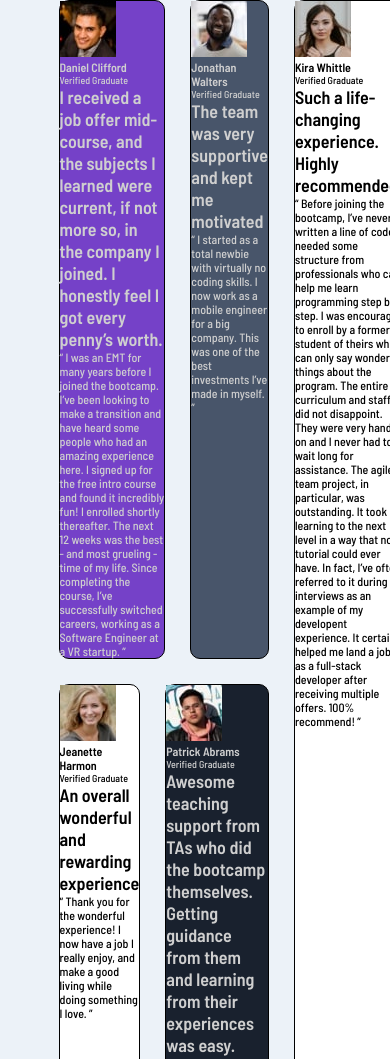
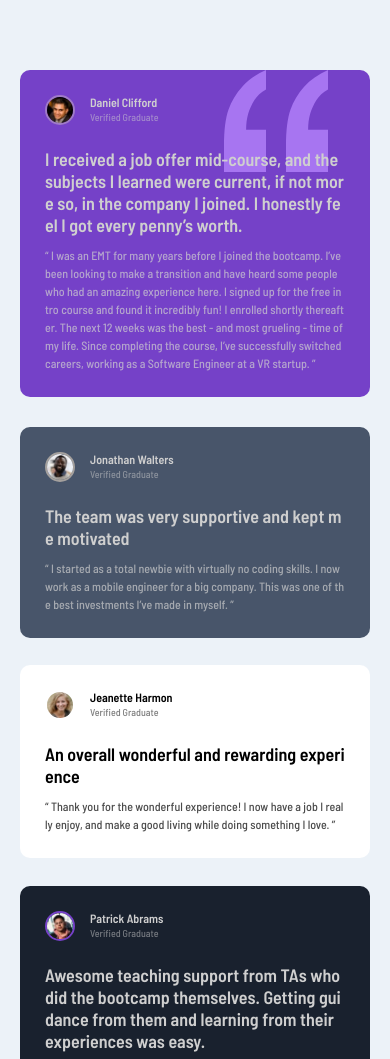
Before and after one commit to Corfaya/testimonials-grid-section-main, a plain HTML site: page index.html in a window 390 px wide. Shown: the top 1059 px of the page. Drawn offline with Linux system fonts and the light colour scheme.

Commit message:
General check of CSS, HTML and README changes

```diff
--- a/index.html
+++ b/index.html
@@ -4,26 +4,20 @@
 <head>
   <meta charset="UTF-8">
   <meta name="viewport" content="width=device-width, initial-scale=1.0">
-  <!-- displays site properly based on user's device -->
 
   <link rel="icon" type="image/png" sizes="32x32" href="./images/favicon-32x32.png">
   <link rel="stylesheet" href="style.css">
 
   <title>Frontend Mentor | [Challenge Name Here]</title>
 
-  <!-- Feel free to remove these styles or customise in your own stylesheet 👍 -->
-  <!-- <style>
-    .attribution { font-size: 11px; text-align: center; }
-    .attribution a { color: hsl(228, 45%, 44%); }
-  </style> -->
 </head>
 
 <body>
 
   <main id="main">
 
-    <article id="clifford-review" class="box  men-text">
-      <section id="clifford">
+    <article id="clifford-review" class="box men-text">
+      <section id="clifford" class="identity">
         <figure><img src="./images/image-daniel.jpg" alt="Profile photo of bootcamp student Daniel Clifford"></figure>
         <div class="profile">
           <h2 class="name">Daniel Clifford</h2>
@@ -46,8 +40,9 @@
     </article>
 
     <article id="walters-review" class="box men-text">
-      <section id="walters">
-        <figure><img src="./images/image-jonathan.jpg" alt="Profile photo of bootcamp student Jonathan Walters"></figure>
+      <section id="walters" class="identity">
+        <figure><img src="./images/image-jonathan.jpg" alt="Profile photo of bootcamp student Jonathan Walters">
+        </figure>
         <div class="profile">
           <h2 class="name">Jonathan Walters</h2>
           <p class="degree">Verified Graduate</p>
@@ -63,7 +58,7 @@
     </article>
 
     <article id="harmon-review" class="box">
-      <section id="harmon">
+      <section id="harmon" class="identity">
         <figure><img src="./images/image-jeanette.jpg" alt="Profile photo of bootcamp student Jeanette Harmon"></figure>
         <div class="profile">
           <h2 class="name">Jeanette Harmon</h2>
@@ -80,7 +75,7 @@
     </article>
 
     <article id="abrams-review" class="box men-text">
-      <section id="abrams">
+      <section id="abrams" class="identity">
         <figure><img src="./images/image-patrick.jpg" alt="Profile photo of bootcamp student Patrick Abrams"></figure>
         <div class="profile">
           <h2 class="name">Patrick Abrams</h2>
@@ -102,7 +97,7 @@
     </article>
 
     <article id="whittle-review" class="box">
-      <section id="whittle">
+      <section id="whittle" class="identity">
         <figure><img src="./images/image-kira.jpg" alt="Profile photo of bootcamp student Kira Whittle"></figure>
         <div class="profile">
           <h2 class="name">Kira Whittle</h2>
@@ -126,10 +121,10 @@
 
   </main>
 
-  <!-- <div class="attribution">
+  <div class="attribution" id="hidden-footer">
     Challenge by <a href="https://www.frontendmentor.io?ref=challenge" target="_blank">Frontend Mentor</a>.
-    Coded by <a href="#">Corfaya</a>
-  </div> -->
+    Coded by <a href="https://github.com/Corfaya">Corfaya</a>
+  </div>
 </body>
 
 </html>
--- a/style.css
+++ b/style.css
@@ -1,23 +1,3 @@
-/* styleguide
-
-Moderate violet: hsl(263, 55%, 52%)
-Very dark grayish blue: hsl(217, 19%, 35%)
-Very dark blackish blue: hsl(219, 29%, 14%)
-White: hsl(0, 0%, 100%)
-
-Light gray: hsl(0, 0%, 81%)
-Light grayish blue: hsl(210, 46%, 95%)
-
-1. "Verified Graduate" has the same color as the person's name with 50% opacity
-2. Review paragraphs inside the quotations have the same color as well, but are at 70% opacity
-
-- Font size: 13px
-
-- Family: [Barlow Semi Condensed](https://fonts.google.com/specimen/Barlow+Semi+Condensed)
-- Weights: 500, 600
-
-*/
-
 /* FONT, RESET, VAR */
 @import url('https://fonts.googleapis.com/css2?family=Barlow+Semi+Condensed:wght@500;600&display=swap');
 
@@ -27,13 +7,15 @@ Light grayish blue: hsl(210, 46%, 95%)
     padding: 0;
 }
 
-:root{
+:root {
     --bg-daniel: hsl(263, 55%, 52%);
     --bg-jonathan: hsl(217, 19%, 35%);
     --bg-patrick: hsl(219, 29%, 14%);
     --bg-jeanette-kira: hsl(0, 0%, 100%);
     --text-men: hsl(0, 0%, 81%);
     --bg-body: hsl(210, 46%, 95%);
+    --bor-c-clifford: hsl(269, 40%, 63%);
+    --bor-c-walters: hsl(26, 4%, 63%);
     --font: 'Barlow Semi Condensed', sans-serif;
 }
 
@@ -44,22 +26,25 @@ body {
     font-family: var(--font);
     font-size: 13px;
     display: flex;
+    flex-direction: column;
     justify-content: center;
     align-items: center;
 }
 
 #main {
-    width: 70%;
+    width: 1000px;
+    height: 600px;
     display: grid;
     gap: 25px;
     grid-template: 1fr 1fr / repeat(4, 1fr);
 }
 
 /* BOXES */
+/* One by one */
 #clifford-review {
     grid-column-start: span 2;
     order: 0;
-    background-color: var(--bg-daniel);
+    background: var(--bg-daniel) url(./images/bg-pattern-quotation.svg) no-repeat 83% 0;
 }
 
 #walters-review {
@@ -68,7 +53,7 @@ body {
 }
 
 #whittle-review {
-    grid-row-start: 2 span;
+    grid-row-start: span 2;
     order: 2;
     background-color: var(--bg-jeanette-kira);
 }
@@ -84,23 +69,137 @@ body {
     background-color: var(--bg-patrick);
 }
 
+/* All boxes */
+article {
+    padding: 25px;
+}
+
 .box {
     border-radius: 10px;
-    border: 1px solid black;
-}
-
-.name, .review {
-    font-size: 12px;
-}
-
-.degree {
-    font-size: 10px;
-}
-
-.abstract {
-    font-size: 18px;
 }
 
 .men-text {
     color: var(--text-men);
 }
+
+.degree {
+    font-size: 10px;
+    opacity: 0.5;
+}
+
+.abstract {
+    font-size: 18px;
+    margin: 20px 0px 10px 0px;
+}
+
+.review {
+    opacity: 0.7;
+    line-height: 18px;
+}
+
+.name,
+.review {
+    font-size: 12px;
+}
+
+.name, .abstract {
+    font-weight: 600;
+}
+
+.degree, .review {
+    font-weight: 500;
+}
+
+.identity {
+    display: flex;
+}
+
+.profile {
+    margin-left: 15px;
+    line-height: 15px;
+}
+
+/* Images */
+figure img {
+    border-radius: 50%;
+    width: 30px;
+}
+
+#clifford img {
+    border: 2px solid var(--bor-c-clifford);
+}
+
+#walters img {
+    border: 2px solid var(--bor-c-walters);
+}
+
+#harmon img,
+#whittle img {
+    border: 2px solid var(--bg-jeanette-kira);
+}
+
+#abrams img {
+    border: 2px solid var(--bg-daniel);
+}
+
+/* FOOTER */
+
+.attribution {
+    position: fixed;
+    bottom: 15px;
+    font-size: 13px;
+    text-align: center;
+}
+.attribution a {
+    color: hsl(228, 45%, 44%);
+}
+
+/* MEDIA QUERIES */
+@media (max-width: 999px){
+
+    #main {
+        max-width: 100%;
+        width: 600px;
+        height: 1600px;
+        grid-template: repeat(9, auto) / auto;
+        padding: 20px;
+        margin: 50px 0;
+    }
+
+    #clifford-review {
+        grid-row-start: span 2;
+        grid-column: 1 / 2;
+    }
+
+    #walters-review {
+        grid-row: 3 / 4;
+    }
+
+    #harmon-review {
+        order: 2;
+        grid-row: 4 / 5;
+        grid-column: span;
+
+    }
+
+    #abrams-review {
+        order: 3;
+        grid-row: 5 / 7;
+        grid-column: 1 / 2;
+    }
+
+    #whittle-review {
+        order: 4;
+        grid-row: 7 / 9;
+        grid-column: span;
+    }
+
+    .box {
+        word-break: break-all;
+        max-height: fit-content;
+    }
+
+    #hidden-footer {
+        display: none;
+    }
+}
```
Also changed, not shown: Solution's screenshots/DESKTOP.png (added), Solution's screenshots/MOBILE.png (added), design/mobile-design.jpg, 3 other files.
